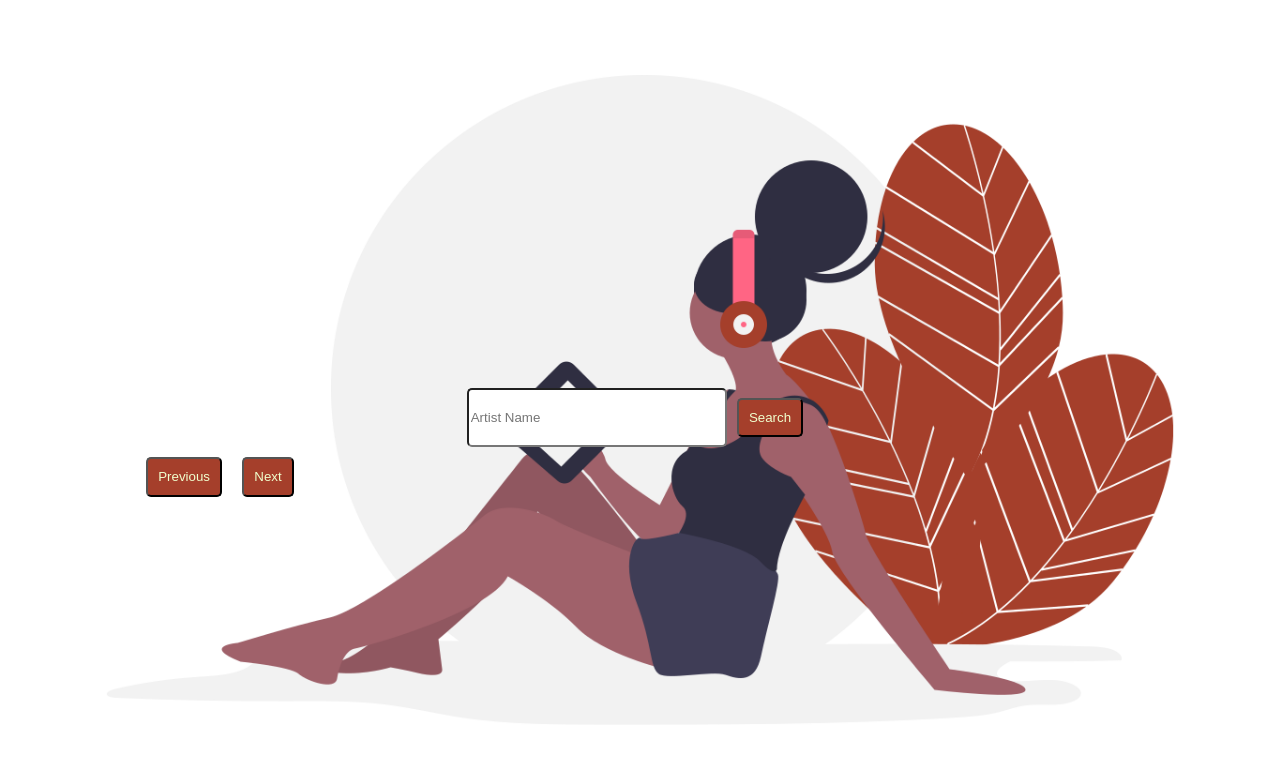
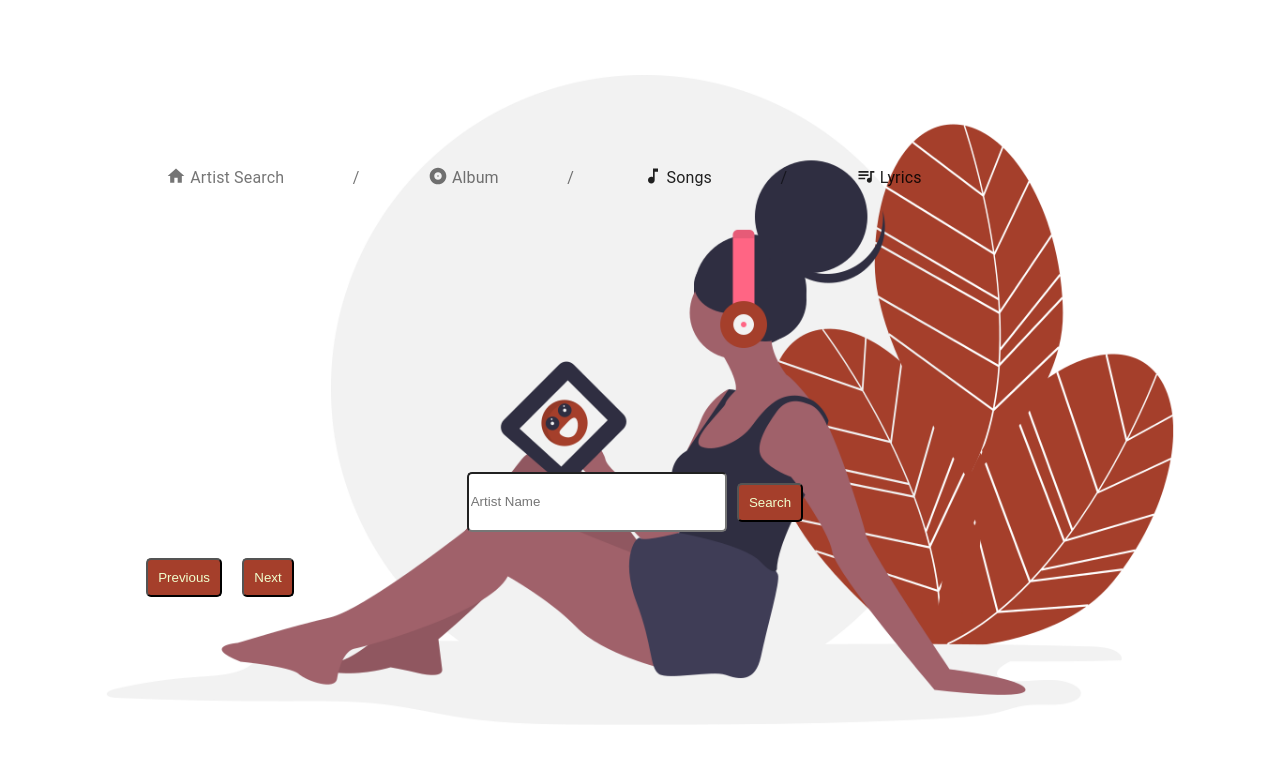
Before and after one commit to samSterns/lyricus-, a React app: page / in a window 1280 px wide. Shown: the top 762 px of the page. Built offline with nearby package versions, Linux system fonts and the light colour scheme.

Commit message:
breadcrumb ui install links not done and header not styled

```diff
--- a/package.json
+++ b/package.json
@@ -25,6 +25,8 @@
   "author": "",
   "license": "ISC",
   "dependencies": {
+    "@material-ui/core": "^4.9.5",
+    "@material-ui/icons": "^4.9.1",
     "@testing-library/react-hooks": "^3.2.1",
     "react": "^16.12.0",
     "react-dom": "^16.12.0",
--- /dev/null
+++ b/src/components/Breadcrumb.js
@@ -0,0 +1,55 @@
+import React from 'react';
+import { makeStyles } from '@material-ui/core/styles';
+import Typography from '@material-ui/core/Typography';
+import Breadcrumbs from '@material-ui/core/Breadcrumbs';
+import Link from '@material-ui/core/Link';
+import HomeIcon from '@material-ui/icons/Home';
+import AlbumIcon from '@material-ui/icons/Album';
+import MusicNoteIcon from '@material-ui/icons/MusicNote';
+import QueueMusicIcon from '@material-ui/icons/QueueMusic';
+
+const useStyles = makeStyles(theme => ({
+  link: {
+    display: 'flex',
+  },
+  icon: {
+    marginRight: theme.spacing(0.5),
+    width: 20,
+    height: 20,
+  },
+}));
+
+function handleClick(event) {
+  event.preventDefault();
+  console.info('You clicked a breadcrumb.');
+}
+
+export default function IconBreadcrumbs() {
+  const classes = useStyles();
+
+  return (
+    <Breadcrumbs aria-label="breadcrumb">
+      <Link color="inherit" href="/" onClick={handleClick} className={classes.link}>
+        <HomeIcon className={classes.icon} />
+        Artist Search
+      </Link>
+      <Link
+        color="inherit"
+        href="/getting-started/installation/"
+        onClick={handleClick}
+        className={classes.link}
+      >
+        <AlbumIcon className={classes.icon} />
+        Album
+      </Link>
+      <Typography color="textPrimary" className={classes.link}>
+        <MusicNoteIcon className={classes.icon} />
+        Songs
+      </Typography>
+      <Typography color="textPrimary" className={classes.link}>
+        <QueueMusicIcon className={classes.icon} />
+        Lyrics
+      </Typography>
+    </Breadcrumbs>
+  );
+}
--- /dev/null
+++ b/src/components/Header.js
@@ -0,0 +1,12 @@
+import React from 'react';
+import IconBreadcrumbs from '../components/Breadcrumb';
+
+const Header = () => {
+  return (
+    <header>
+      <IconBreadcrumbs />
+    </header>
+  );
+};
+
+export default Header;
--- a/src/components/SearchView.js
+++ b/src/components/SearchView.js
@@ -3,6 +3,7 @@ import PropTypes from 'prop-types';
 import useSearch from '../hooks/useSearch';
 import { Link } from 'react-router-dom';
 import styles from '../components/SearchViewStyle.css';
+import Header from '../components/Header';
 
 const SearchView = ({ value }) => {
 
@@ -22,17 +23,17 @@ const SearchView = ({ value }) => {
 
   return (
     <>
+       <Header />
       <form className={styles.Form} onSubmit={() => search(searchTerm)} >
         <input type='text' value={value} onChange={(event) => setSearch(event.target.value)} placeholder='Artist Name'></input>
         <button>Search</button>
       </form>
 
-      <button className={styles.pageButton} value="prev" onClick={({ target }) => pageChange(target.value)}>Previous</button>
-      <button className={styles.pageButton} value="next" onClick={({ target }) => pageChange(target.value)}>Next</button>
-
       <ul>
         {artists}
       </ul>
+      <button className={styles.pageButton} value="prev" onClick={({ target }) => pageChange(target.value)}>Previous</button>
+      <button className={styles.pageButton} value="next" onClick={({ target }) => pageChange(target.value)}>Next</button>
     </>
   );
 
```
Also changed, not shown: 1 other file (tests, documents, lock files or other folders).
